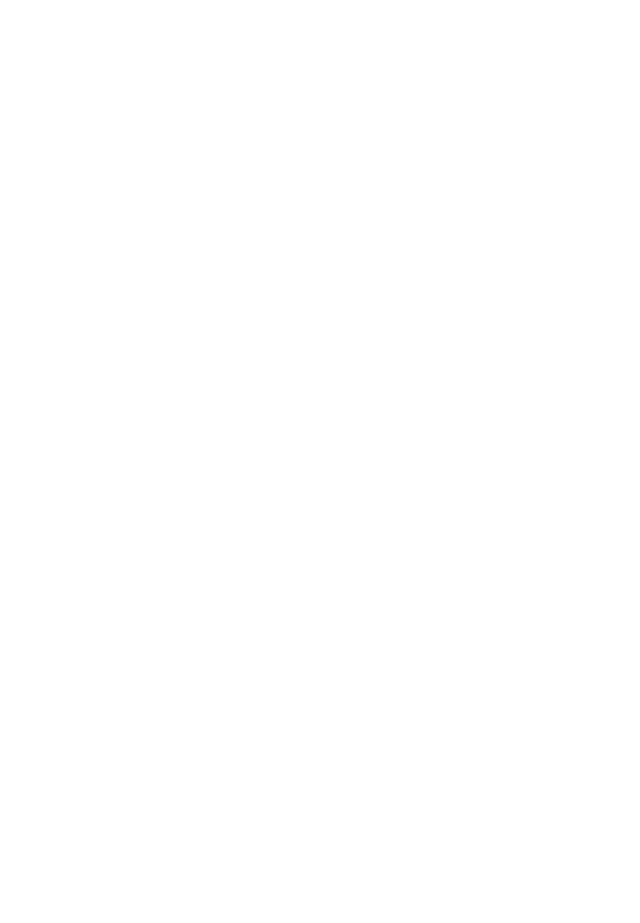
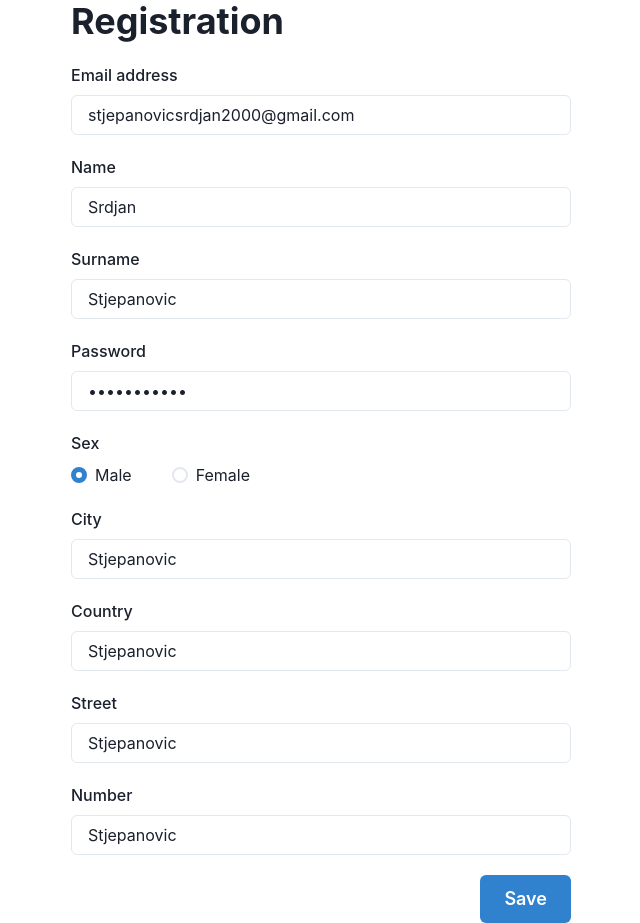
Before and after one commit to Ognjenas/isa-project, a React (Create React App) app in the folder public-app/blood-center/: page /registration in a window 1280 px wide. Before the commit this address had no page. Shown: the whole page, without its empty margins (319-959 px from the left). Before the commit the page ends 800 px from the top, so only its background shows below. Built offline with nearby package versions, Linux system fonts and the light colour scheme.

Commit message:
Initial registration form

```diff
--- /dev/null
+++ b/public-app/blood-center/src/modules/auth/components/registration-form/index.ts
@@ -0,0 +1,2 @@
+import RegistrationForm from "./registration-form.component"
+export default RegistrationForm
--- /dev/null
+++ b/public-app/blood-center/src/modules/auth/components/registration-form/registration-form.component.tsx
@@ -0,0 +1,113 @@
+import { Flex, FormControl, FormHelperText, FormLabel, Input, Radio, RadioGroup, Stack } from "@chakra-ui/react"
+import { useState } from "react"
+import TemplateForm from "../../../shared/components/template-form"
+
+enum Sex { MALE="MALE", FEMALE="FEMALE" }
+
+export const RegistrationForm = () => {
+
+    const [email, setEmail] = useState("stjepanovicsrdjan2000@gmail.com")
+    const [name, setName] = useState("Srdjan")
+    const [surname, setSurname] = useState("Stjepanovic")
+    const [password, setPassword] = useState("Stjepanovic")
+    const [sex, setSex] = useState("MALE")
+    const [uid, setUid] = useState("Stjepanovic")
+    const [profession, setProfession] = useState("Stjepanovic")
+    const [school, setSchool] = useState("Stjepanovic")
+    const [city, setCity] = useState("Stjepanovic")
+    const [number, setNumber] = useState("Stjepanovic")
+    const [country, setCountry] = useState("Stjepanovic")
+    const [street, setStreet] = useState("Stjepanovic")
+
+    const [isEmailAddressValid, setIsEmailAddressValid] = useState(true)
+
+    const handleSubmit = () => {
+        console.log(email, name, surname)
+    }
+
+
+    return (
+        <Flex margin='auto' justifyContent='center' width='100%'>
+            <TemplateForm header={"Registration"} buttonText={"Save"} onSubmit={handleSubmit}>
+                <>
+                    <FormControl >
+                        <FormLabel>Email address</FormLabel>
+                        <Input
+                            value={email}
+                            onChange={(e) => setEmail(e.target.value)}
+                        />
+                    </FormControl>
+                    <FormControl >
+                        <FormLabel>Name</FormLabel>
+                        <Input
+                            value={name}
+                            onChange={(e) => setName(e.target.value)}
+                        />
+                    </FormControl>
+                    <FormControl >
+                        <FormLabel>Surname</FormLabel>
+                        <Input
+                            isRequired={true}
+                            value={surname}
+                            onChange={(e) => setSurname(e.target.value)}
+                        />
+                    </FormControl>
+                    <FormControl >
+                        <FormLabel>Password</FormLabel>
+                        <Input
+                            isRequired={true}
+                            value={password}
+                            type='password'
+                            onChange={(e) => setPassword(e.target.value)}
+                        />
+                    </FormControl>
+                    <FormControl >
+                        <FormLabel>Sex</FormLabel>
+                        <RadioGroup value={sex} onChange={(val:any) => setSex(val)}>
+                            <Stack direction='row' justifyContent='flex-start' gap={10}>
+                                <Radio value={Sex.MALE}>Male</Radio>
+                                <Radio value={Sex.FEMALE}>Female</Radio>
+                            </Stack>
+                        </RadioGroup>
+                    </FormControl>
+                    <FormControl >
+                        <FormLabel>City</FormLabel>
+                        <Input
+                            isRequired={true}
+                            value={city}
+                            onChange={(e) => setCity(e.target.value)}
+                        />
+                    </FormControl>
+                    <FormControl >
+                        <FormLabel>Country</FormLabel>
+                        <Input
+                            isRequired={true}
+                            value={country}
+                            onChange={(e) => setCountry(e.target.value)}
+                        />
+                    </FormControl>
+                    <FormControl >
+                        <FormLabel>Street</FormLabel>
+                        <Input
+                            isRequired={true}
+                            value={street}
+                            onChange={(e) => setStreet(e.target.value)}
+                        />
+                    </FormControl>
+                    <FormControl >
+                        <FormLabel>Number</FormLabel>
+                        <Input
+                            isRequired={true}
+                            value={number}
+                            onChange={(e) => setNumber(e.target.value)}
+                        />
+                    </FormControl>
+                </>
+            </TemplateForm>
+
+        </Flex>
+    )
+}
+
+
+export default RegistrationForm
--- a/public-app/blood-center/src/routing/routes.ts
+++ b/public-app/blood-center/src/routing/routes.ts
@@ -1,3 +1,4 @@
+import RegistrationForm from "../modules/auth/components/registration-form"
 import HomeView from "../modules/home"
 import UpdateProfileView from "../modules/profiles/views/update-profile"
 
@@ -12,6 +13,11 @@ export const routes =
             path: "/profile/update",
             component: UpdateProfileView
         }
+        ,
+        {
+            path: "/registration",
+            component: RegistrationForm
+        }
     ]
 
 
```
Also changed, not shown: 1 other file (tests, documents, lock files or other folders).
